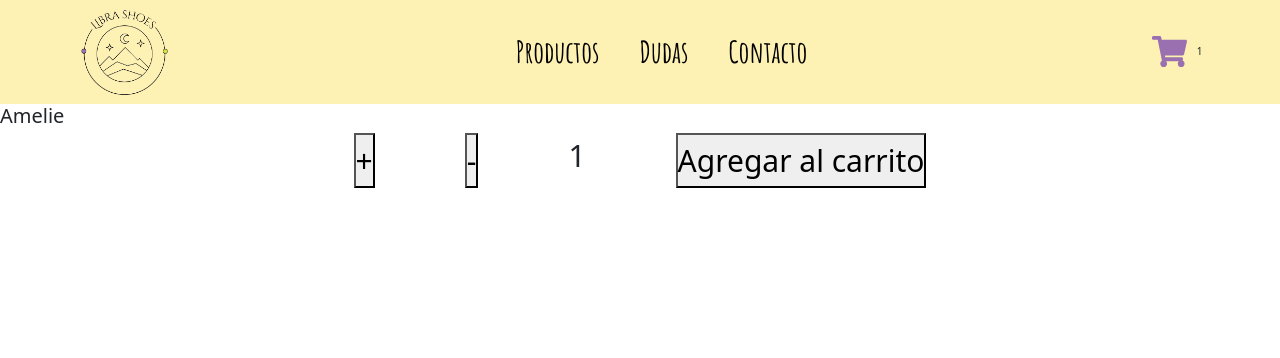
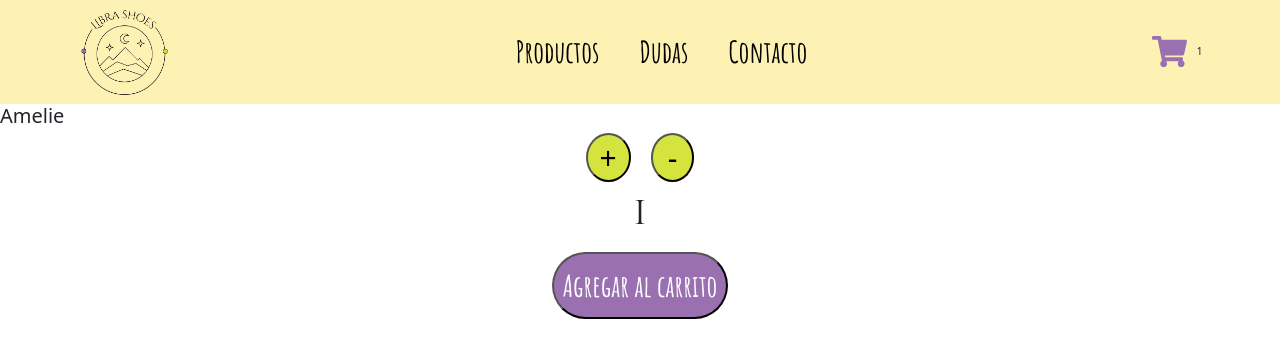
Before and after one commit to fdenevi/ReactJs_proyecto-final, a React (Vite) app: page /detail/1 in a window 1280 px wide. Shown: the top 358 px of the page. Built offline with nearby package versions, Linux system fonts and the light colour scheme.

Commit message:
aplicando estilo

```diff
--- a/src/components/Item/Item.css
+++ b/src/components/Item/Item.css
@@ -2,40 +2,56 @@
     display: flex;
     flex-direction: column;
     align-items: center;
+    border: solid 0.3em #9a70b0;
+    border-radius: 3em;
+    padding: 2em;
 }
 
 .titleProds{
     text-align: center;
+    font-family:'Courier New', Courier, monospace;
+    margin: 0;
+}
+
+.price{
+    text-align: center;
+    font-family: 'Courier New', Courier, monospace;
+    margin: 0;
+}
+
+.btnMasDetalles{
+    text-decoration: none;
+    background-color: grey;
+    border-radius: 3em;
+    padding: 0.3em;
+    color: black;
+    font-size: 1.5em;
+}
+.btnMasDetalles:hover{
+    color: #d5e33f;
 }
 
 
 @media (max-width: 894px) {
-    #cardProds {
-        display: flex;
-        flex-direction: column;
-        gap: 3em;
+    .titleProds{
+        font-size: 2em;
     }
 
-    .titleProds{
+    .price{
         font-size: 2em;
     }
 
     .btnMasDetalles{
         font-size: 1.5em;
     }
-
 }
 
 @media (min-width: 895px) {
-    #cardProds {
-        display: flex;
-        flex-wrap: wrap;
-        align-items: center;
-        justify-content: center;
-        gap: 5em;
+    .titleProds{
+        font-size: 2.5em;
     }
 
-    .titleProds{
+    .price{
         font-size: 2.5em;
     }
 
--- a/src/components/Item/Item.jsx
+++ b/src/components/Item/Item.jsx
@@ -9,7 +9,7 @@ const Item = ({prods}) => {
     <div className="cards">
         <img src={prods.foto} alt="img producto" />
         <p className="titleProds">{prods.name}</p>
-        <p>$ {prods.price * iva}</p>
+        <p className="price">${prods.price * iva}</p>
         <Link to={`/detail/${prods.id}`} className="btnMasDetalles">Mas detalles</Link>
     </div>
   )
--- a/src/components/ItemCount/ItemCount.css
+++ b/src/components/ItemCount/ItemCount.css
@@ -1,7 +1,87 @@
 #contador{
     text-align: center;
+    display: flex;
+    flex-direction: column;
+    align-items: center;
+}
+
+
+/* BOTONES RESTAR Y SUMAR */
+#btnContador{
+    display: flex;
+    gap: 2em;
+}
+.btnContador{
+    width: 50%;
+    height: 50%;
+    border-radius: 50%;
     font-size: 3em;
-    display: flex;
-    justify-content: center;
-    gap: 3em;
+    background-color: #d5e33f;
 }
+.btnContadorSuma{
+    padding: 0 0.4em;
+}
+.btnContadorResta{
+    padding: 0 0.5em;
+}
+.btnContador:hover{
+    background-color: #9a70b0;
+    color: white;
+}
+.btnContador:active{
+    background-color: rgb(253, 241, 180);
+    color: black;
+}
+
+
+/* VALOR NUMERICO CONTADOR */
+.valorContador{
+    font-family: 'Cinzel Decorative', cursive;
+}
+
+
+/* BOTON AGREGAR AL CARRITO */
+.AgragarAcarrito{
+    font-family: 'Amatic SC', cursive;
+    padding: 0.3em;
+    border-radius: 3em;
+    background-color: #9a70b0;
+    color: white;
+}
+.AgragarAcarrito:hover{
+    background-color:#d5e33f;
+    color: black;
+}
+.AgragarAcarrito:active{
+    background-color: rgb(253, 241, 180);
+    color: black;
+}
+
+
+@media (max-width: 894px) {
+    .btnContador{
+        font-size: 2em;
+    }
+
+    .valorContador{
+        font-size: 3em;
+    }
+
+    .AgragarAcarrito{
+        font-size: 2em;
+    }
+}
+
+@media (min-width: 895px) {
+    .btnContador{
+        font-size: 3em;
+    }
+
+    .valorContador{
+        font-size: 4em;
+    }
+
+    .AgragarAcarrito{
+        font-size: 3em;
+    }
+}
--- a/src/components/ItemCount/ItemCount.jsx
+++ b/src/components/ItemCount/ItemCount.jsx
@@ -21,10 +21,13 @@ const ItemCount = ({stock, initial, onAdd}) => {
 
   return (
     <div id="contador">
-        <button onClick={sumar}>+</button>
-        <button onClick={restar}>-</button>
-        <p>{contador}</p>
-        <button onClick={agregarAlCarrito}>Agregar al carrito</button>
+        <div id="btnContador">
+          <button className="btnContador btnContadorSuma" onClick={sumar}>+</button>
+          <button className="btnContador btnContadorResta" onClick={restar}>-</button>
+        </div>
+      <p className="valorContador">{contador}</p>
+
+      <button className="AgragarAcarrito" onClick={agregarAlCarrito}>Agregar al carrito</button>
     </div>
   )
 }
--- a/src/components/ItemDetail/ItemDetail.jsx
+++ b/src/components/ItemDetail/ItemDetail.jsx
@@ -6,7 +6,7 @@ const ItemDetail = ({product}) => {
   const onAdd = (cantidad) => console.log('Cantidad de productos: ', cantidad)
 
   return (
-    <div>
+    <>
       <div>
         <h2>{product.name}</h2>
       </div>
@@ -18,7 +18,7 @@ const ItemDetail = ({product}) => {
           onAdd={onAdd}
         />
       </div>
-    </div>
+    </>
   )
 }
 
--- a/src/components/NavBar/NavBar.css
+++ b/src/components/NavBar/NavBar.css
@@ -10,11 +10,9 @@
     text-decoration: none;
     color: black;
 }
-
 #navlink:hover {
-    color: grey;
+    color: #9a70b0;
 }
-
 #navlink:active {
     color: #d5e33f;
 }
--- a/src/container/ItemDetailContainer/ItemDetailContainer.jsx
+++ b/src/container/ItemDetailContainer/ItemDetailContainer.jsx
@@ -14,10 +14,10 @@ const ItemDetailContainer = () => {
   }, [])
 
   return (
-    <div>
+    <>
       <ItemDetail
         product={product}/>
-    </div>
+    </>
   )
 }
 
--- /dev/null
+++ b/src/container/ItemListContainer/ItemListContainer.css
@@ -0,0 +1,40 @@
+#cardLoading{
+    display: flex;
+    flex-direction: column;
+    align-items: center;
+}
+
+.loading{
+    font-family: 'Amatic SC', cursive;
+}
+
+.spinner{
+    color: #9a70b0;
+}
+
+
+@media (max-width: 894px) {
+    #cardProds {
+        display: flex;
+        flex-direction: column;
+        gap: 3em;
+    }
+
+    .loading{
+        font-size: 2em;
+    }
+}
+
+@media (min-width: 895px) {
+    #cardProds {
+        display: flex;
+        flex-wrap: wrap;
+        align-items: center;
+        justify-content: center;
+        gap: 5em;
+    }
+
+    .loading{
+        font-size: 3em;
+    }
+}
--- a/src/container/ItemListContainer/ItemListContainer.jsx
+++ b/src/container/ItemListContainer/ItemListContainer.jsx
@@ -3,6 +3,7 @@ import { Spinner } from "react-bootstrap"
 import { gFetch } from "../../helpers/gfetch"
 import ItemList from "../../components/ItemList/ItemList"
 import Titulo from "../../components/Titulo/Titulo"
+import './ItemListContainer.css'
 
 
 const ItemListContainer = () => {
@@ -23,9 +24,9 @@ const ItemListContainer = () => {
         <Titulo />
 
         <div className='container' id= "cardProds">
-            {loading ?  <div>
-                          <p>Cargando productos</p>
-                          <Spinner animation="grow" />
+            {loading ?  <div id="cardLoading">
+                          <p className="loading">Cargando productos</p>
+                          <Spinner animation="grow" className="spinner"/>
                         </div>
             : <ItemList products={products}/>
             }
```
